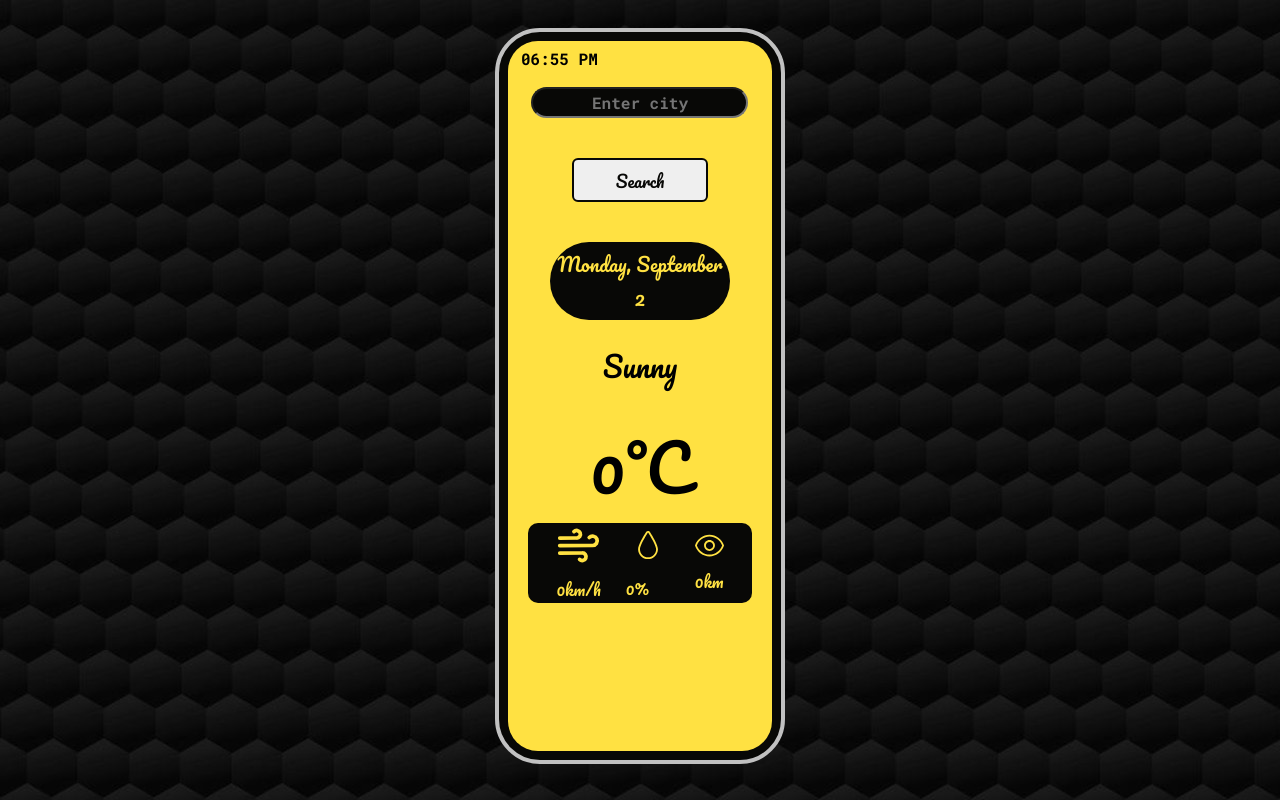
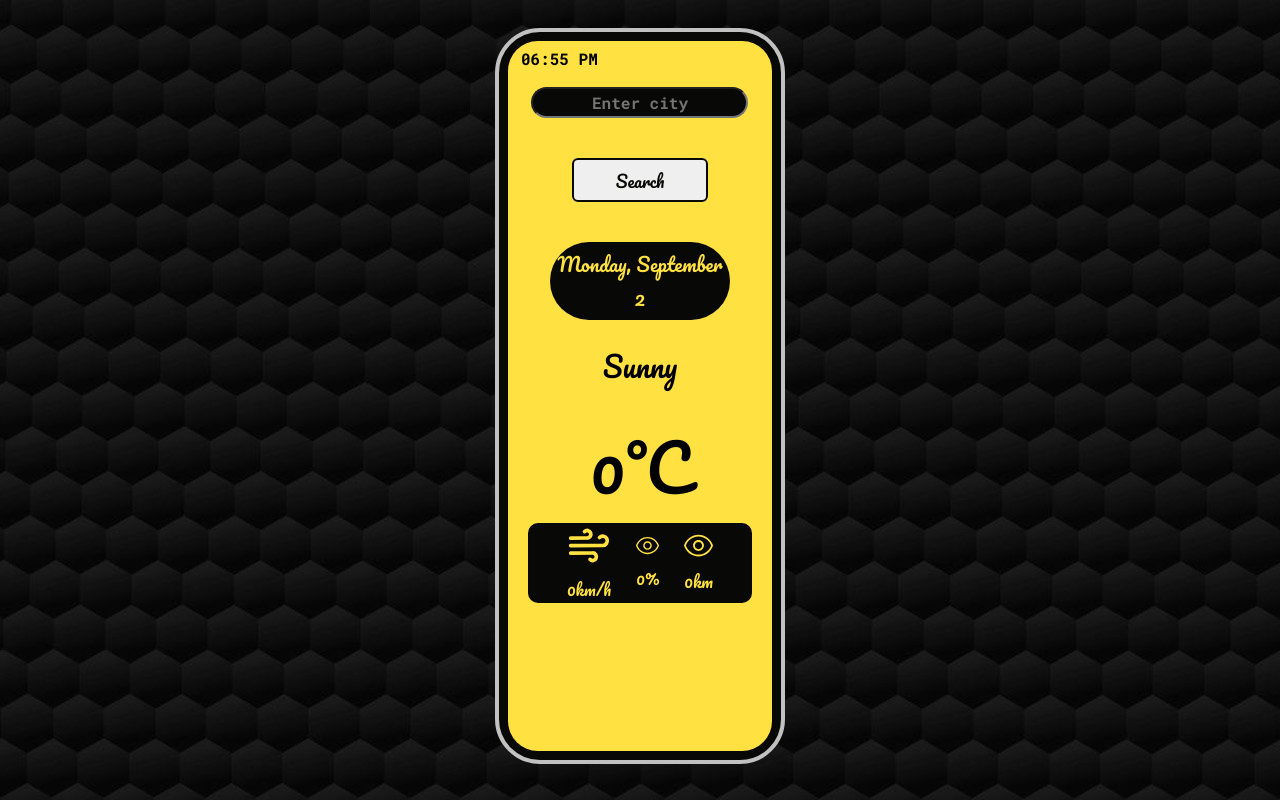
Before and after one commit to Aman24-0/TheWeather, a plain HTML site: page index.html in a window 1280 px wide. Drawn offline with Linux system fonts and the light colour scheme; a web font is replaced by a local one.

Commit message:
Update index.html

```diff
--- a/index.html
+++ b/index.html
@@ -27,7 +27,7 @@
               <p class="wind">0km/h</p>
             </div>
             <div>
-              <span><img src="Icon/humidity.svg" /></span>
+              <span><img src="Icon/visibility.svg" /></span>
               <p class="humidity">0%</p>
             </div>
             <div>
```
